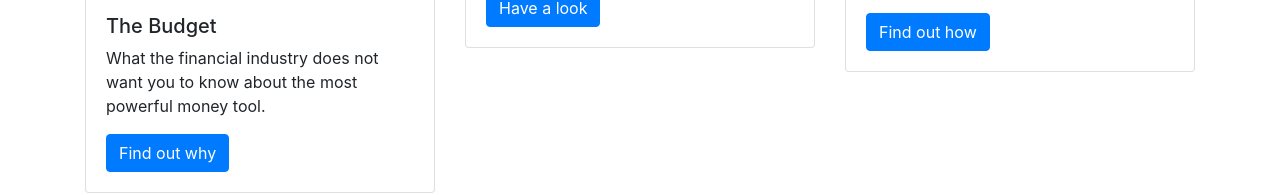
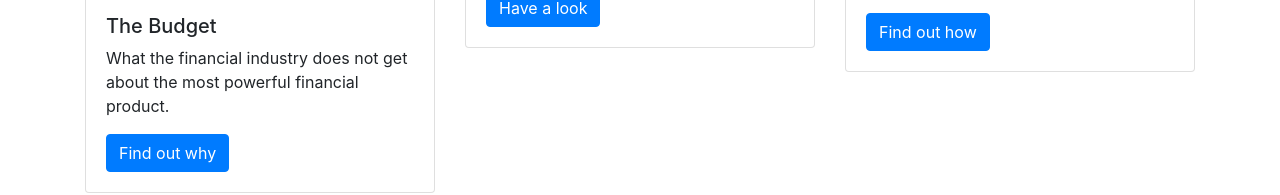
Before and after one commit to asodhani/righteousfinance, a website: page dist/blog/index.html in a window 1280 px wide. Shown: the part 480-675 px from the top of the page. Drawn offline with nearby package versions, Linux system fonts and the light colour scheme; a web font is replaced by a local one.

Commit message:
blog index change 2

```diff
--- a/dist/blog/index.html
+++ b/dist/blog/index.html
@@ -36,7 +36,7 @@
                     <img src="images/budget.png" class="card-img-top img-thumbnail">
                     <div class="card-body">
                         <h5>The Budget</h5>
-                        <p class="card-text">What the financial industry does not want you to know about the most powerful money tool.</p>
+                        <p class="card-text">What the financial industry does not get about the most powerful financial product.</p>
                         <a href="p001.html" class="btn btn-primary">Find out why</a>
                     </div>
                 </div>
```
